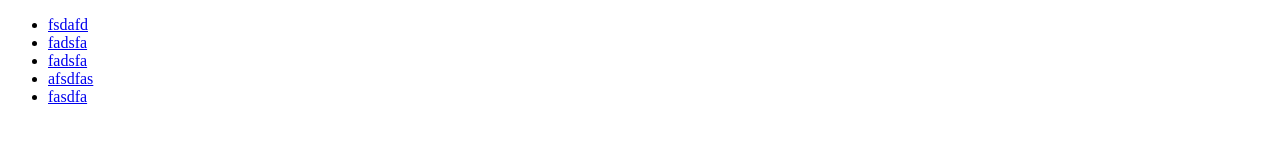
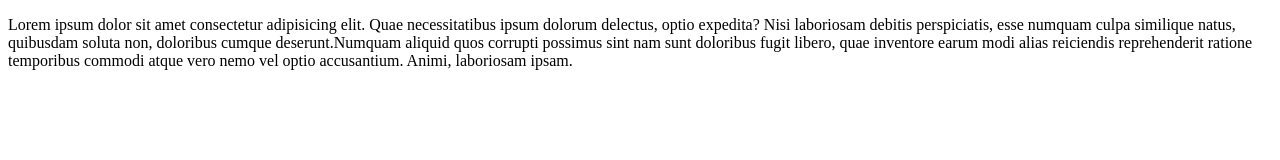
Before and after one commit to RomaRomanuch/FirstTestRepositor, a plain HTML site: page index.html in a window 1280 px wide. Drawn offline with Linux system fonts and the light colour scheme.

Commit message:
add css file

```diff
--- a/index.html
+++ b/index.html
@@ -6,16 +6,17 @@
     <meta name="viewport" content="width=device-width, initial-scale=1.0">
     <meta http-equiv="X-UA-Compatible" content="ie=edge">
     <title>First test</title>
+    <link rel="stylesheet" href="css/styles.css">
 </head>
 
 <body>
-    <ul>
-        <li><a href="facebook" target="_blank">fsdafd</a></li>
-        <li><a href="twitter" target="_blank">fadsfa</a></li>
-        <li><a href="2" target="_blank">fadsfa</a></li>
-        <li><a href="41" target="_blank">afsdfas</a></li>
-        <li><a href="5322" target="_blank">fasdfa</a></li>
-    </ul>
+    <p>Lorem ipsum dolor sit amet consectetur adipisicing elit. Quae necessitatibus ipsum dolorum delectus, optio
+        expedita? Nisi laboriosam debitis perspiciatis, esse numquam culpa similique natus, quibusdam soluta non,
+        doloribus cumque deserunt.Numquam aliquid quos corrupti possimus sint nam sunt doloribus fugit libero, quae
+        inventore earum modi alias reiciendis reprehenderit ratione temporibus commodi atque vero nemo vel optio
+        accusantium. Animi, laboriosam ipsam.
+
+    </p>
 
 </body>
 
```
Also changed, not shown: css/styles.css (added).
